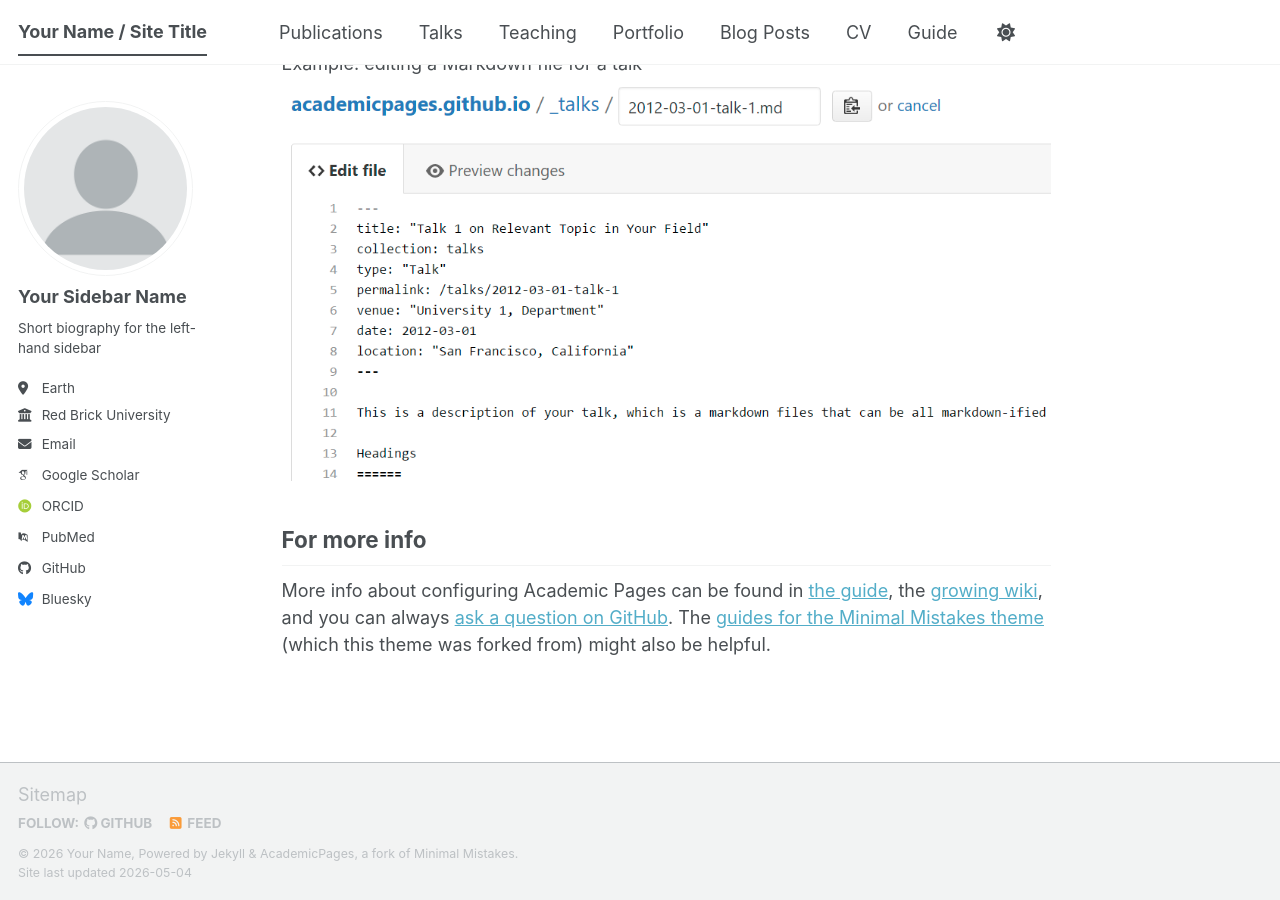
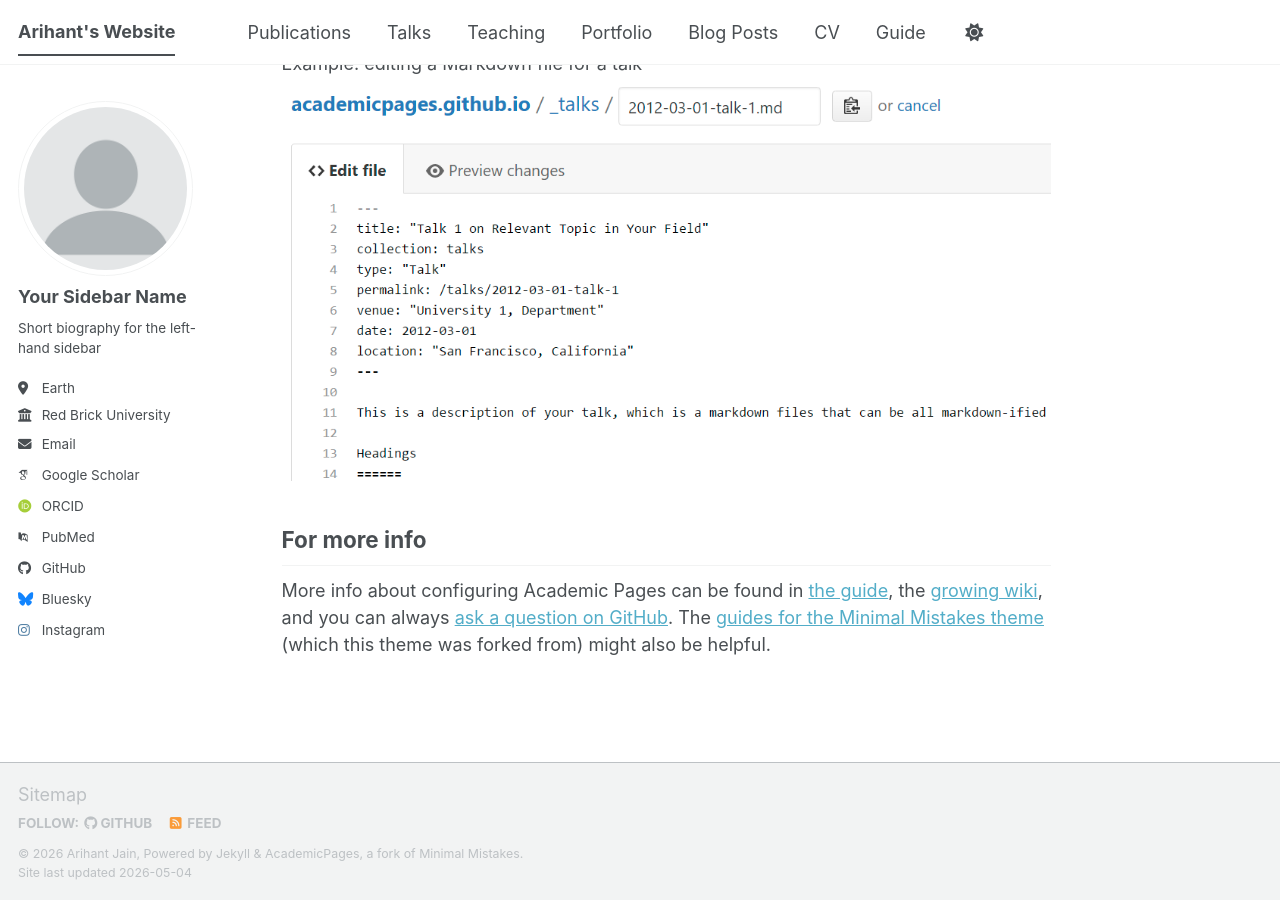
Before and after one commit to Arihant101/Arihant101.github.io, a Jekyll site: the page built from _pages/about.md, in a window 1280 px wide and 900 px high, scrolled down 2720 px. Built offline with Jekyll 4.4.1, drawn with Linux system fonts in a browser that asks for light colours; some web fonts are replaced; a script bundle is joined from its source files by our own code; library files that are not in the unit come from our copies.

Commit message:
Update personal details in _config.yml
Updated personal information including title, name, description, URL, and social media links.

```diff
--- a/_config.yml
+++ b/_config.yml
@@ -9,14 +9,14 @@
 # Basic Site Settings
 locale                   : "en-US"
 site_theme               : "default" # The available themes options are "default", "air", "sunrise", "mint", "dirt" and "contrast"
-title                    : "Your Name / Site Title"
+title                    : "Arihant's Website"
 title_separator          : "-"
-name                     : &name "Your Name"
-description              : &description "Your Name's academic portfolio"   # Update this with a general description of your site, this is the default if not overridden by a page
-url                      : https://academicpages.github.io # The base hostname & protocol for your site e.g. "https://[your GitHub username].github.io",
+name                     : &name "Arihant Jain"
+description              : &description "Arihant's website"   # Update this with a general description of your site, this is the default if not overridden by a page
+url                      : https://Arihant101.github.io # The base hostname & protocol for your site e.g. "https://[your GitHub username].github.io",
                                                            # or if you already have some other page hosted on Github then use "https://[your GitHub username].github.io/[Your Repo Name]"
 baseurl                  : "" # the subpath of your site, e.g. "/blog"
-repository               : "academicpages/academicpages.github.io"
+repository               : "Arihant101/Arihant101.github.io"
 
 # Site Author - The following control what appear as part of the author content on the side bar.
 #               If a field is blank the icon and link will not appear, otherwise it will be shown.
@@ -30,7 +30,7 @@
   location         : "Earth"
   employer         : "Red Brick University"
   uri              : # URL
-  email            : "none@example.org"
+  email            : "donotreply@ari07.org"
 
   # Academic websites
   academia         : # URL
@@ -51,7 +51,7 @@
   bitbucket        : # Username - Update with your username on the site
   codepen          : # Username
   dribbble         : # Username
-  github           : "academicpages"
+  github           : "Arihant101"
   kaggle           : # Username
   stackoverflow    : # User number or user number and name (i.e., use "1" or "1/jeff-atwood")
 
@@ -64,7 +64,7 @@
   goodreads        : # Username
   google_plus      : # Username
   keybase          : # Username
-  instagram        : # Username
+  instagram        : "Arihant7jain" # Username
   lastfm           : # Username
   linkedin         : # Username
   mastodon         : # URL
```
